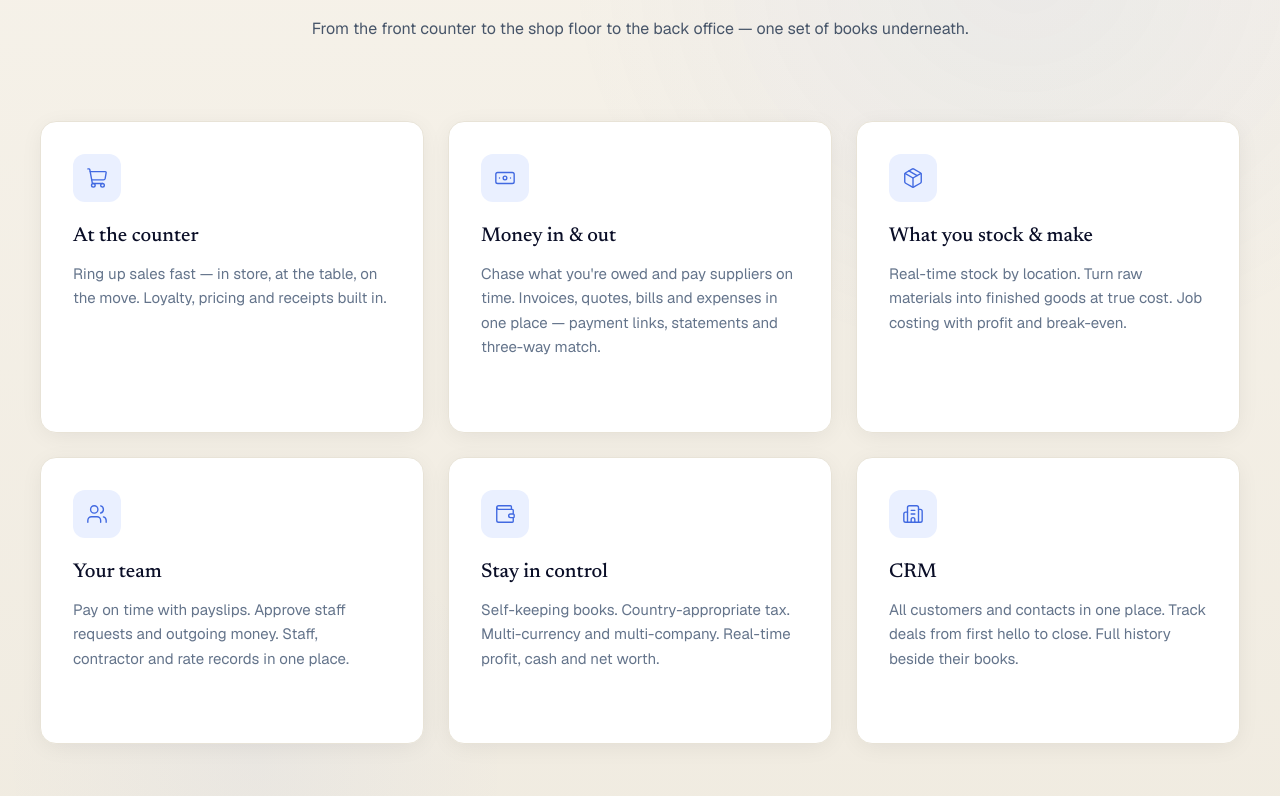
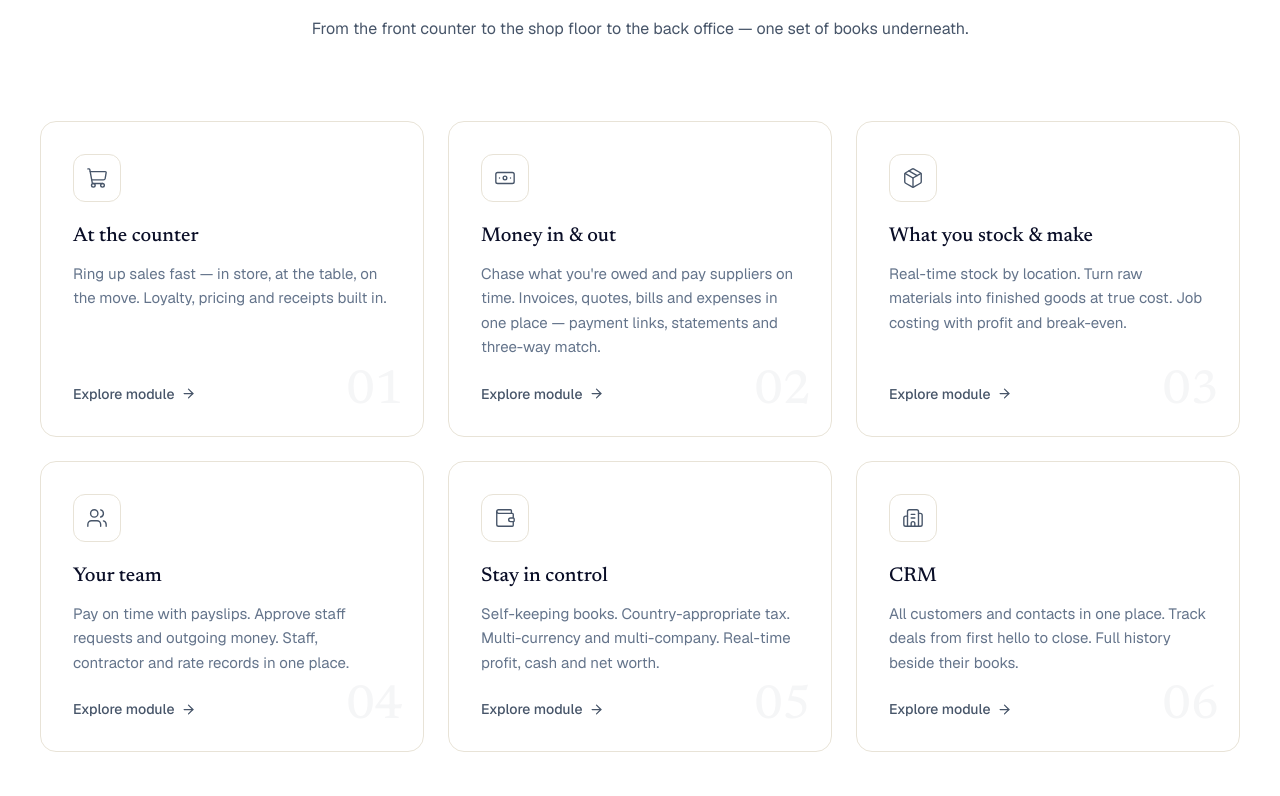
Before and after one commit to Longconsole-consulting/trabalance-home, a Next.js app: page / in a window 1280 px wide. Shown: the part 2600-3396 px from the top of the page. Built offline with nearby package versions, Linux system fonts and the light colour scheme; no server answers.

Commit message:
Enhance TiltCard component with hoverShadow prop and update PlatformModules for improved layout and accessibility

```diff
--- a/components/interaction/TiltCard.tsx
+++ b/components/interaction/TiltCard.tsx
@@ -7,12 +7,14 @@ interface TiltCardProps {
   children: ReactNode;
   className?: string;
   maxTilt?: number;
+  hoverShadow?: boolean;
 }
 
 export function TiltCard({
   children,
   className = "",
   maxTilt = 6,
+  hoverShadow = true,
 }: TiltCardProps) {
   const ref = useRef<HTMLDivElement>(null);
   const prefersReducedMotion = useReducedMotion();
@@ -38,7 +40,7 @@ export function TiltCard({
   return (
     <motion.div
       ref={ref}
-      className={`transition-shadow duration-300 hover:shadow-soft-lg ${className}`}
+      className={`${hoverShadow ? "transition-shadow duration-300 hover:shadow-soft-lg" : ""} ${className}`}
       onMouseMove={handleMove}
       onMouseLeave={handleLeave}
       style={{ transformStyle: "preserve-3d", willChange: "transform" }}
--- a/components/sections/PlatformModules.tsx
+++ b/components/sections/PlatformModules.tsx
@@ -8,6 +8,7 @@ import { Reveal } from "@/components/ui/Reveal";
 import { Section } from "@/components/ui/Section";
 import { platform } from "@/lib/content/homepage";
 import { motion, useReducedMotion } from "framer-motion";
+import { ArrowRight } from "lucide-react";
 import Link from "next/link";
 
 const cardSpring = { type: "spring" as const, stiffness: 300, damping: 28, mass: 0.8 };
@@ -23,7 +24,7 @@ export function PlatformModules() {
 
   return (
     <SectionCursor>
-      <Section id="platform" background="cream" mesh fullBleed className="!pt-24 md:!pt-32 lg:!pt-40">
+      <Section id="platform" background="surface" fullBleed className="!pt-24 md:!pt-32 lg:!pt-40">
         <FullBleed>
           <Reveal className="mx-auto max-w-3xl text-center">
             <p className="text-xs font-medium tracking-wide text-primary uppercase">
@@ -50,6 +51,7 @@ export function PlatformModules() {
             {platform.modules.map((mod, index) => {
               const Icon = mod.icon;
               const offset = entryOffsets[index % 3];
+              const moduleNumber = String(index + 1).padStart(2, "0");
 
               return (
                 <motion.div
@@ -78,22 +80,36 @@ export function PlatformModules() {
                   }
                 >
                   <CursorZone variant="explore" className="h-full">
-                    <TiltCard className="h-full">
+                    <TiltCard className="h-full" hoverShadow={false}>
                       <Link
                         href={mod.href}
-                        className="group flex h-full min-h-[220px] flex-col rounded-2xl border border-rule bg-surface p-6 shadow-soft transition-shadow hover:shadow-soft-lg sm:p-8"
+                        className="group relative flex h-full min-h-[240px] flex-col overflow-hidden rounded-2xl border border-rule bg-surface p-6 sm:p-8"
                       >
-                        <div className="flex h-12 w-12 shrink-0 items-center justify-center rounded-xl bg-primary-soft text-primary">
+                        <span
+                          className="pointer-events-none absolute right-5 bottom-5 font-display text-4xl font-medium text-ink/4 sm:text-5xl"
+                          aria-hidden
+                        >
+                          {moduleNumber}
+                        </span>
+
+                        <div className="relative flex h-12 w-12 shrink-0 items-center justify-center rounded-xl border border-rule bg-surface text-ink-mid transition-transform duration-300 group-hover:scale-105">
                           <Icon size={22} strokeWidth={1.5} />
                         </div>
-                        <h3 className="mt-5 font-display text-xl font-medium text-ink">
+
+                        <h3 className="relative mt-5 font-display text-xl font-medium text-ink transition-colors duration-300 group-hover:text-ink-soft">
                           {mod.name}
                         </h3>
-                        <p className="mt-3 flex-1 text-[15px] leading-relaxed text-ink-faint">
+                        <p className="relative mt-3 flex-1 text-[15px] leading-relaxed text-ink-faint">
                           {mod.description}
                         </p>
-                        <span className="mt-5 text-sm font-medium text-primary opacity-0 transition-opacity group-hover:opacity-100">
-                          Explore →
+
+                        <span className="relative mt-6 inline-flex items-center gap-1.5 text-sm font-medium text-ink-mid transition-colors duration-300 group-hover:text-ink">
+                          Explore module
+                          <ArrowRight
+                            size={15}
+                            strokeWidth={2}
+                            className="transition-transform duration-300 group-hover:translate-x-1"
+                          />
                         </span>
                       </Link>
                     </TiltCard>
```
